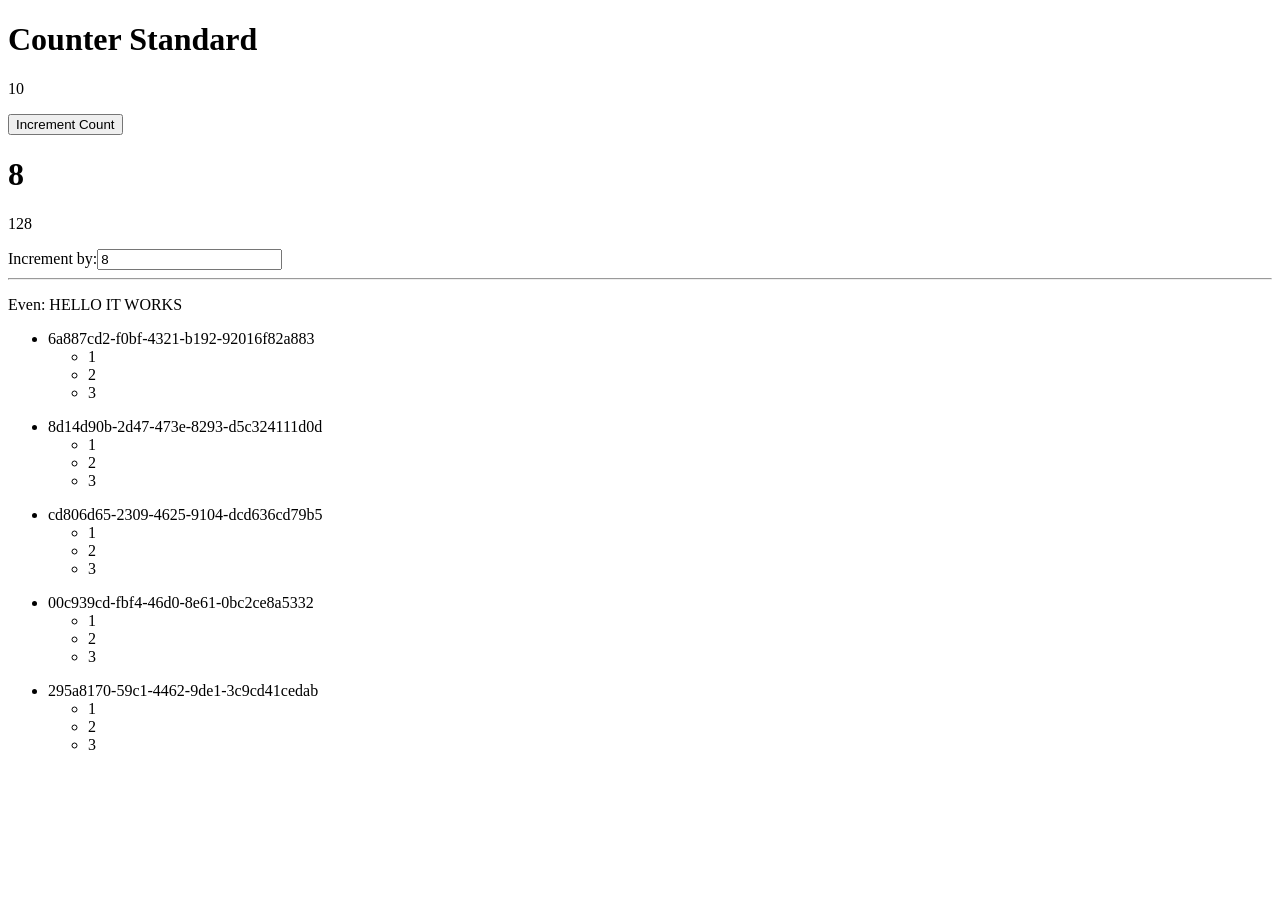
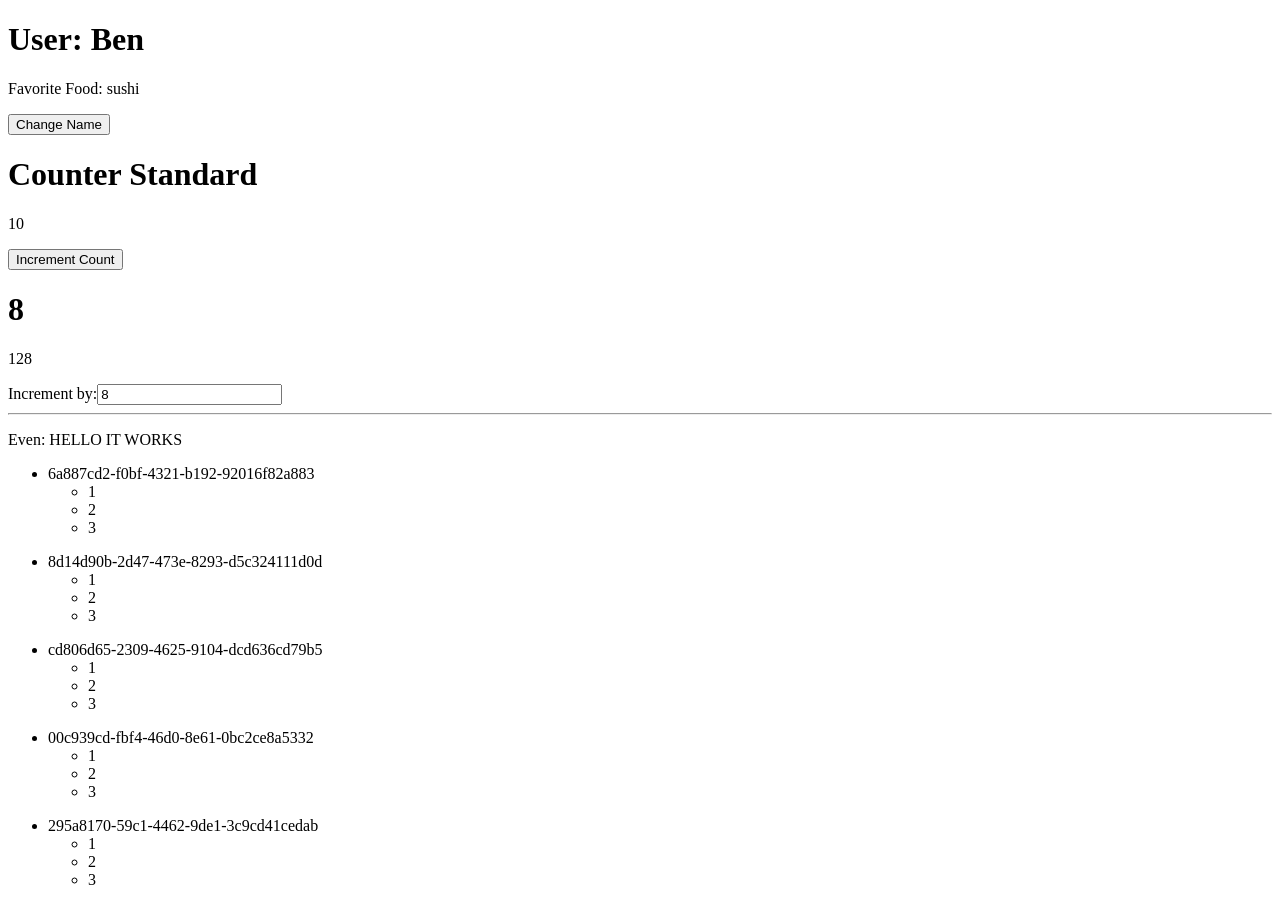
Before and after one commit to bencodezen/complete-intro-to-vue-3-workshop, a Vue app in the folder playground/: page / in a window 1280 px wide. Before the commit the page ends 800 px from the top, so only its background shows below. Built offline with nearby package versions, Linux system fonts and the light colour scheme.

Commit message:
feature: add emits example

```diff
--- a/playground/src/App.vue
+++ b/playground/src/App.vue
@@ -1,9 +1,11 @@
 <script>
+import UserCard from "./components/user-card.vue";
 import BaseCounter from "./components/base-counter.vue";
 
 export default {
   components: {
     BaseCounter,
+    UserCard,
   },
   data() {
     return {
@@ -35,12 +37,32 @@ export default {
           list: [1, 2, 3],
         },
       ],
+      userData: {
+        name: "Ben",
+        preferredFramework: "vue",
+        favoriteFood: "sushi",
+        favoriteNumbers: [8, 10, 12],
+      },
     };
+  },
+  computed: {
+    refinedUserData() {
+      return {
+        name: this.userData.name,
+        food: this.userData.favoriteFood,
+      };
+    },
+  },
+  methods: {
+    changeName() {
+      this.userData.name = "Charlie";
+    },
   },
 };
 </script>
 
 <template>
+  <UserCard :user="refinedUserData" @change-name="changeName" />
   <BaseCounter />
   <hr />
   <p v-if="message.length % 2 === 0">Even: {{ message.toUpperCase() }}</p>
--- /dev/null
+++ b/playground/src/components/user-card.vue
@@ -0,0 +1,22 @@
+<script>
+export default {
+  props: {
+    user: {
+      type: Object,
+      required: true,
+    },
+  },
+  emits: ["change-name"],
+  methods: {
+    tellParentChangeName() {
+      this.$emit("change-name");
+    },
+  },
+};
+</script>
+
+<template>
+  <h1>User: {{ user.name }}</h1>
+  <p>Favorite Food: {{ user.food }}</p>
+  <button @click="tellParentChangeName">Change Name</button>
+</template>
```
